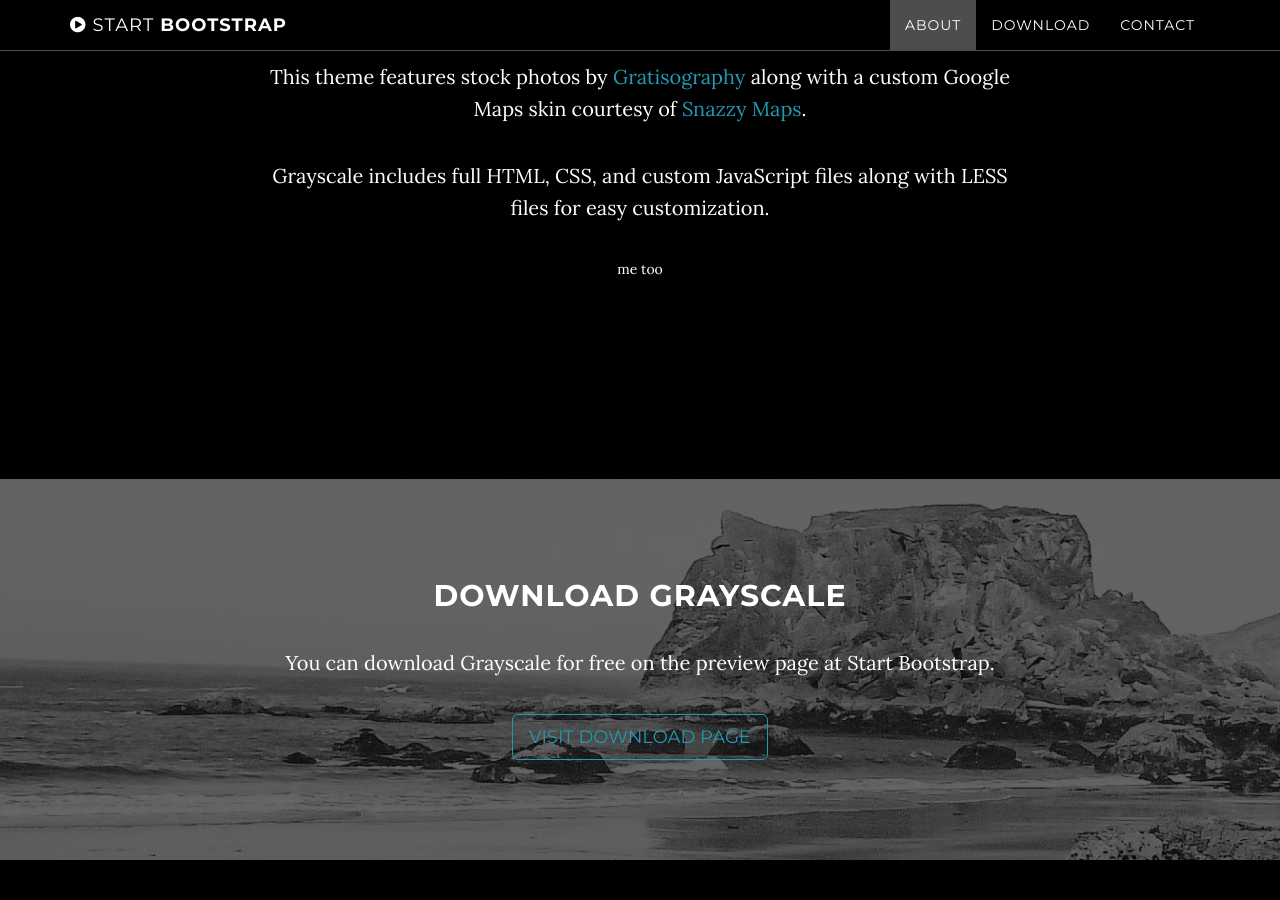
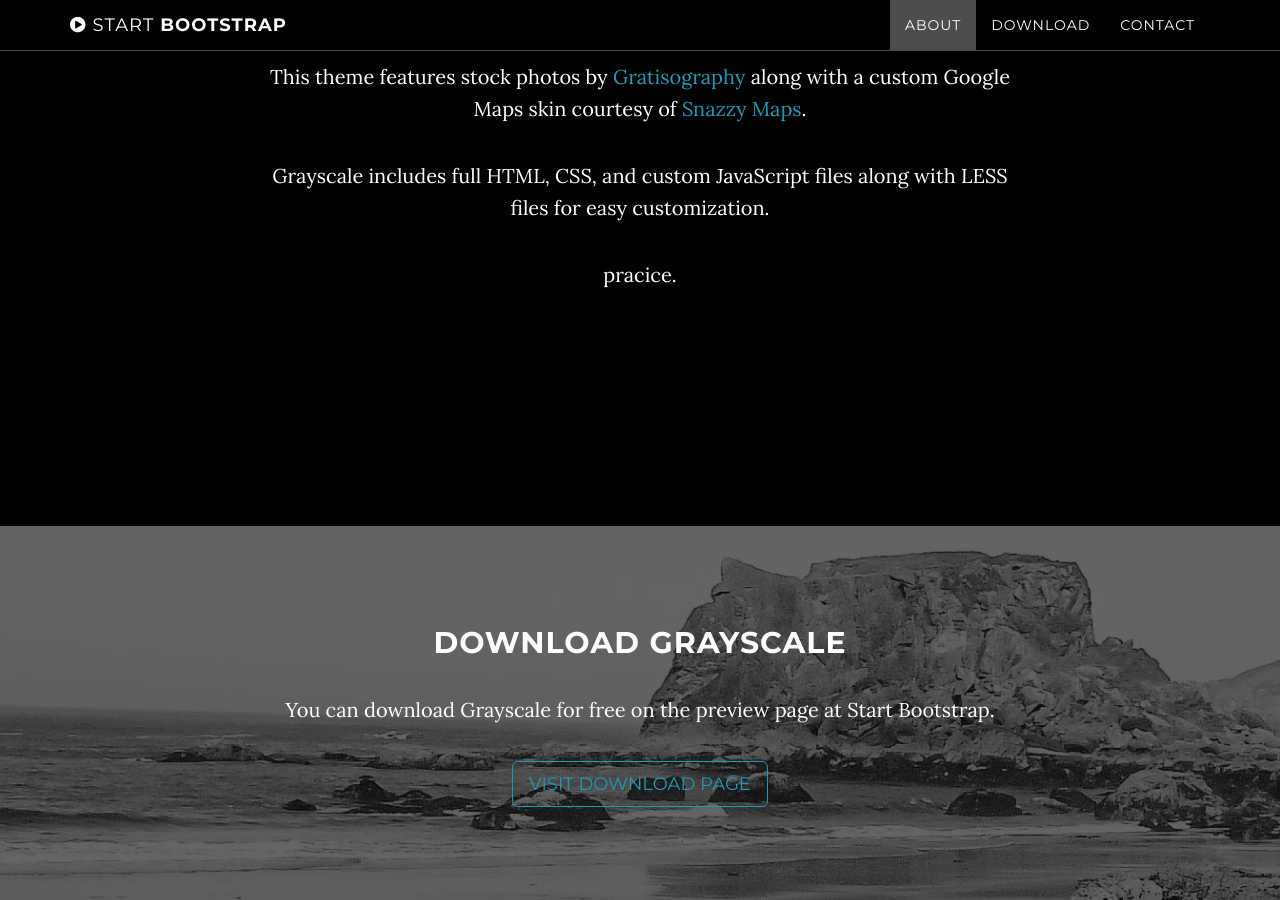
Before and after one commit to Bitbcs/bitbcs.github.io, a Jekyll site: the page built from index.html, in a window 1280 px wide and 900 px high, scrolled down 1305 px. Built offline with Jekyll 4.4.1, drawn with Linux system fonts in a browser that asks for light colours.

Commit message:
Update about.html

```diff
--- a/_includes/about.html
+++ b/_includes/about.html
@@ -7,7 +7,7 @@
                 <p>The Jekyll version is brought to you by <a href="https://github.com/jeromelachaud">Jerome Lachaud</a></p>
                 <p>This theme features stock photos by <a href="http://gratisography.com/">Gratisography</a> along with a custom Google Maps skin courtesy of <a href="http://snazzymaps.com/">Snazzy Maps</a>.</p>
                 <p>Grayscale includes full HTML, CSS, and custom JavaScript files along with LESS files for easy customization.</p>
-            me too
+             <p>pracice.</p>
             </div>
         </div>
     </section>
```
